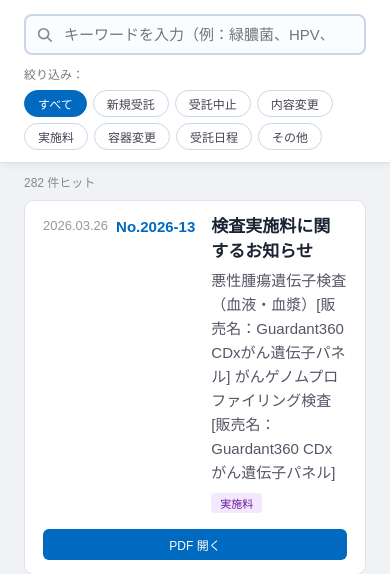
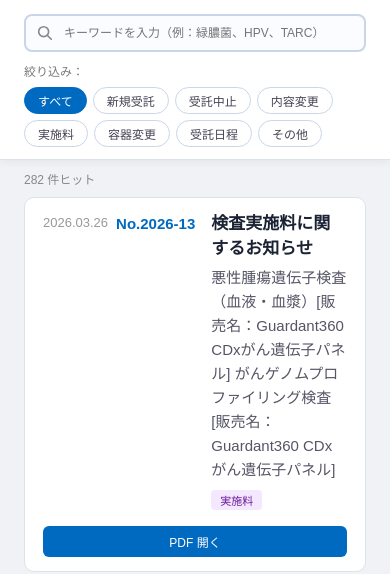
Before and after one commit to honokanikaoru2-boop/oml-search-app-, a Flask app: page / in a window 390 px wide. Shown: the part 120-694 px from the top of the page. Run offline with Flask 3, Linux system fonts and the light colour scheme; the visitor is signed in with stand-in values (Sample User, id 1).

Commit message:
スマホでプレースホルダーが切れないよう検索窓フォントを縮小

```diff
--- a/static/style.css
+++ b/static/style.css
@@ -222,4 +222,5 @@ mark {
   .card-meta { min-width: auto; display: flex; gap: 8px; align-items: center; }
   .card-action { width: 100%; }
   .pdf-btn { width: 100%; text-align: center; }
+  #searchInput { font-size: 12px; }
 }
```
